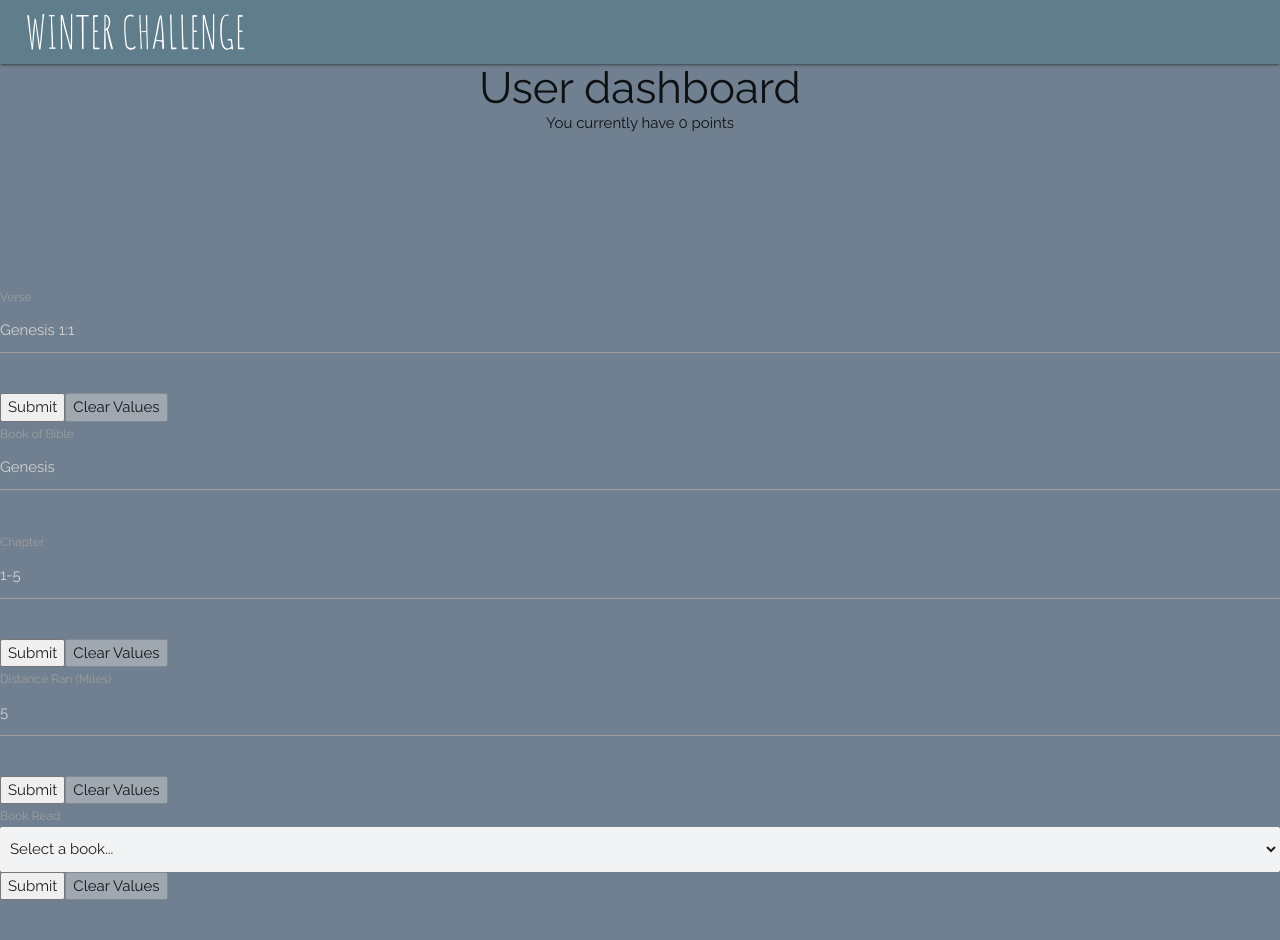
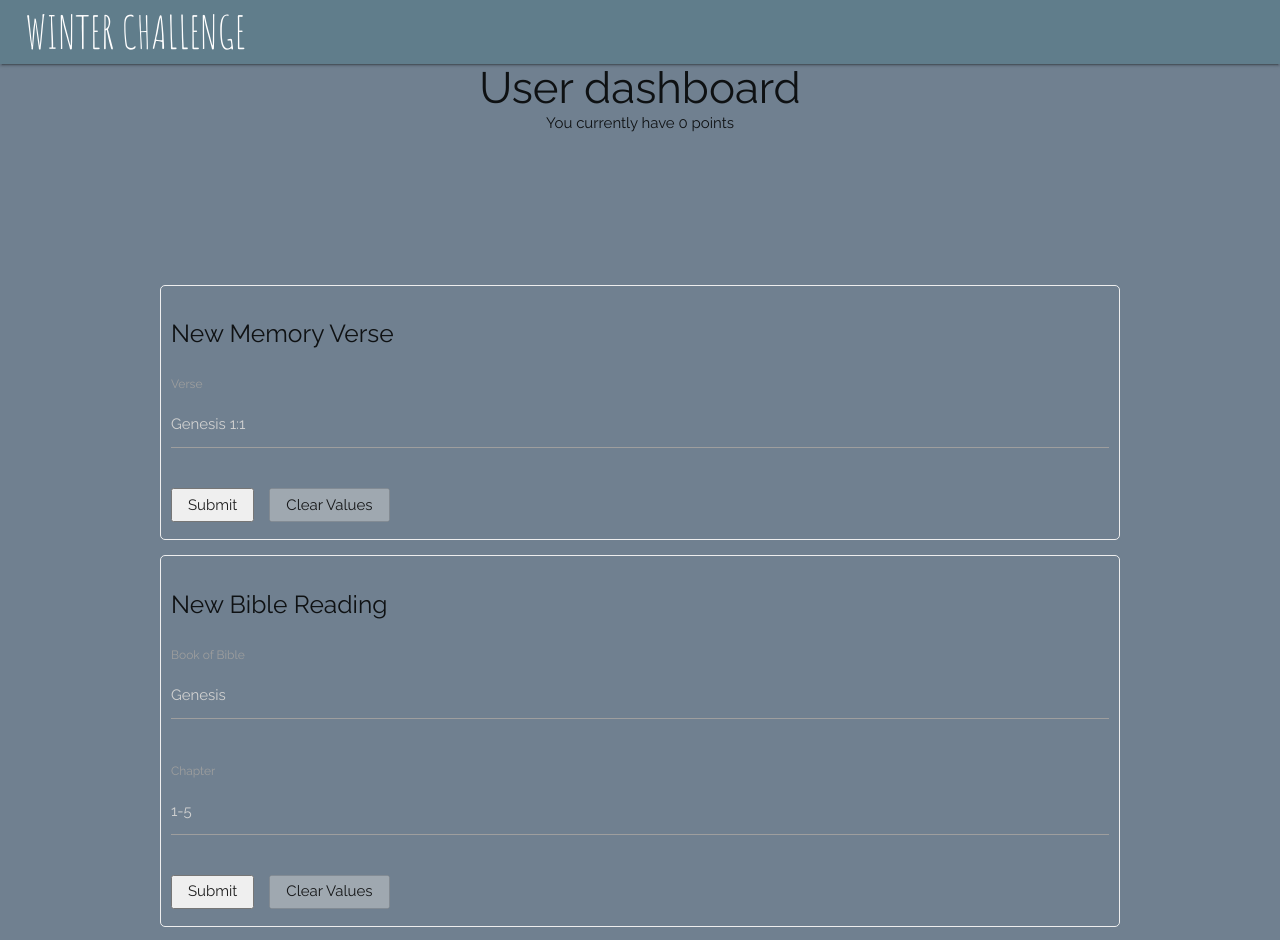
Before and after one commit to currymich/winter-challenge, a React (Create React App) app in the folder client/: page /dashboard in a window 1280 px wide. Shown: the top 940 px of the page. Before the commit the page ends 900 px from the top, so only its background shows below. Built offline with nearby package versions, Linux system fonts and the light colour scheme; no server answers.

Commit message:
Adding titles and base styles to forms

```diff
--- a/client/public/style.css
+++ b/client/public/style.css
@@ -39,6 +39,25 @@ form a {
 	color:#000;
 }
 
+.newGoalForm {
+  margin: 1em auto;
+  padding: 10px;
+  width: 75%;
+  border: 1px solid #eee;
+  border-radius: 5px;
+}
+.formTitle {
+  padding: 1em 0;
+}
+
+.newGoalForm form div:last-of-type {
+  margin: 0.5em 0;
+}
+.newGoalForm form button {
+  margin: 0 1em 0 0;
+  padding: 0.25em 1em;
+}
+
 #root ul.leaderboard-list{margin-bottom:5%;}
 .leaderboard-profile > div{float:left; text-align: center;}
 .leaderboard-rank{width:20%;line-height: 1.7;font-size: 4rem;}
--- a/client/src/components/Dashboard.js
+++ b/client/src/components/Dashboard.js
@@ -1,44 +1,54 @@
-import React, { Component } from 'react';
-import { connect } from 'react-redux';
-import * as actions from '../actions';
-import NewBibleReadingForm from './goals/NewBibleReadingForm.js';
-import NewBibleMemoryForm from './goals/NewBibleMemoryForm.js';
-import NewBookReadingForm from './goals/NewBookReadingForm.js';
-import NewExerciseForm from './goals/NewExerciseForm.js';
-
-
+import React, { Component } from "react";
+import { connect } from "react-redux";
+import * as actions from "../actions";
+import NewBibleReadingForm from "./goals/NewBibleReadingForm.js";
+import NewBibleMemoryForm from "./goals/NewBibleMemoryForm.js";
+import NewBookReadingForm from "./goals/NewBookReadingForm.js";
+import NewExerciseForm from "./goals/NewExerciseForm.js";
 
 class Dashboard extends Component {
-  componentDidMount(){
+	componentDidMount() {
 		this.props.fetchBibleReading();
 	}
 
-  renderWelcome(){
-    const {auth} = this.props;
-    return(auth ? `Welcome back ${auth.name}` : `User dashboard`);
+	renderWelcome() {
+		const { auth } = this.props;
+		return auth ? `Welcome back ${auth.name}` : `User dashboard`;
 	}
 
-  render(){
+	render() {
 		return (
 			<div>
-        <div style={{ textAlign: 'center' }}>
+				<div style={{ textAlign: "center" }}>
 					<h3>{this.renderWelcome()}</h3>
 					<strong>You currently have {this.props.points} points</strong>
 				</div>
 
-        <div style={{ marginTop: '10em' }}>
-          <div><NewBibleMemoryForm/></div>
-          <div><NewBibleReadingForm/></div>
-          <div><NewExerciseForm/></div>
-          <div><NewBookReadingForm/></div>
+				<div style={{ marginTop: "10em" }}>
+					<div className="newGoalForm">
+            <h5 className="formTitle">New Memory Verse</h5>
+						<NewBibleMemoryForm />
+					</div>
+					<div className="newGoalForm">
+            <h5 className="formTitle">New Bible Reading</h5>
+						<NewBibleReadingForm />
+					</div>
+					<div className="newGoalForm">
+            <h5 className="formTitle">New Exercise</h5>
+						<NewExerciseForm />
+					</div>
+					<div className="newGoalForm">
+            <h5 className="formTitle">New Reading</h5>
+						<NewBookReadingForm />
+					</div>
 				</div>
 			</div>
 		);
 	}
 }
 
-function mapStateToProps(state){
+function mapStateToProps(state) {
 	return { auth: state.auth, goals: state.goals, points: state.points };
-};
+}
 
 export default connect(mapStateToProps, actions)(Dashboard);
```
Lines whose indentation alone changed are shown as unchanged.
